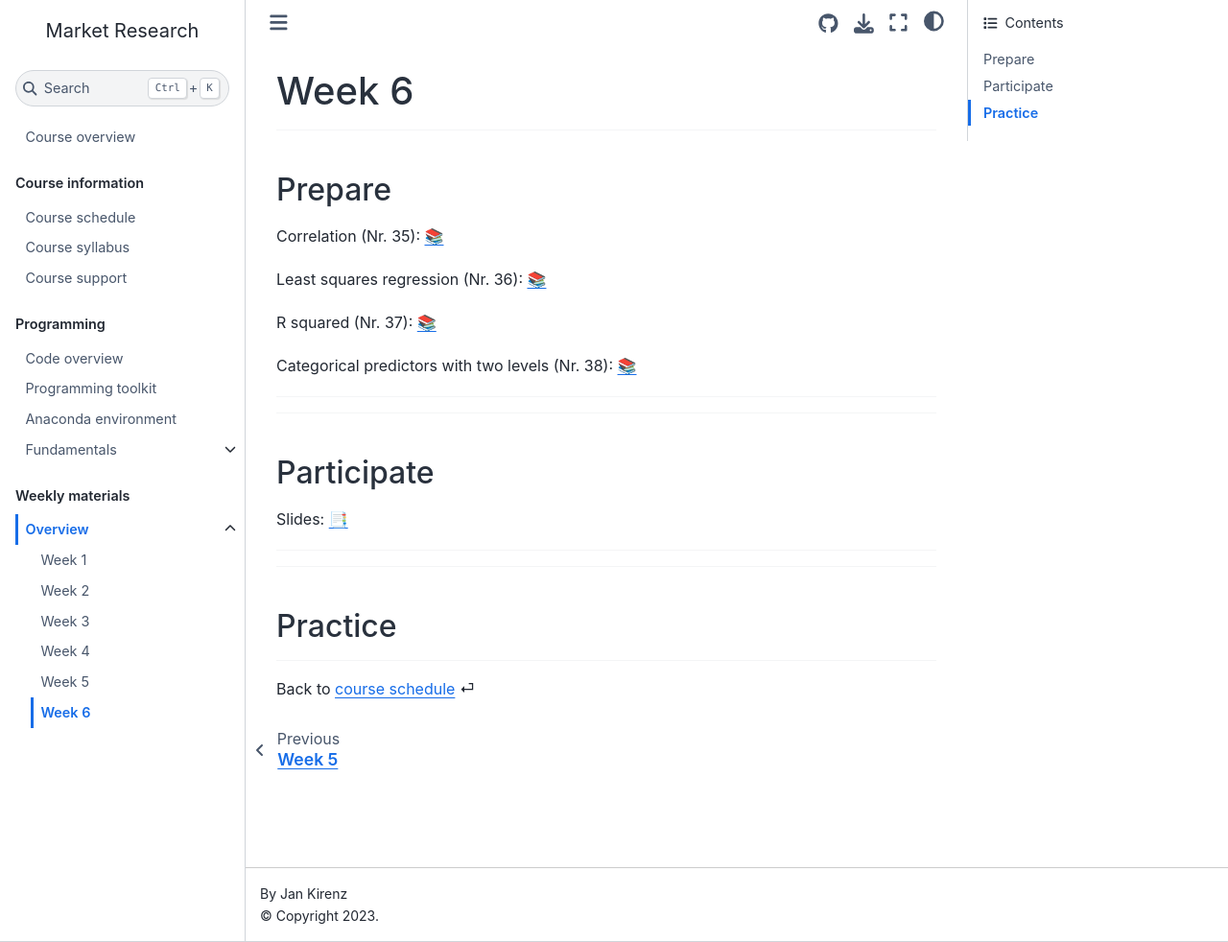
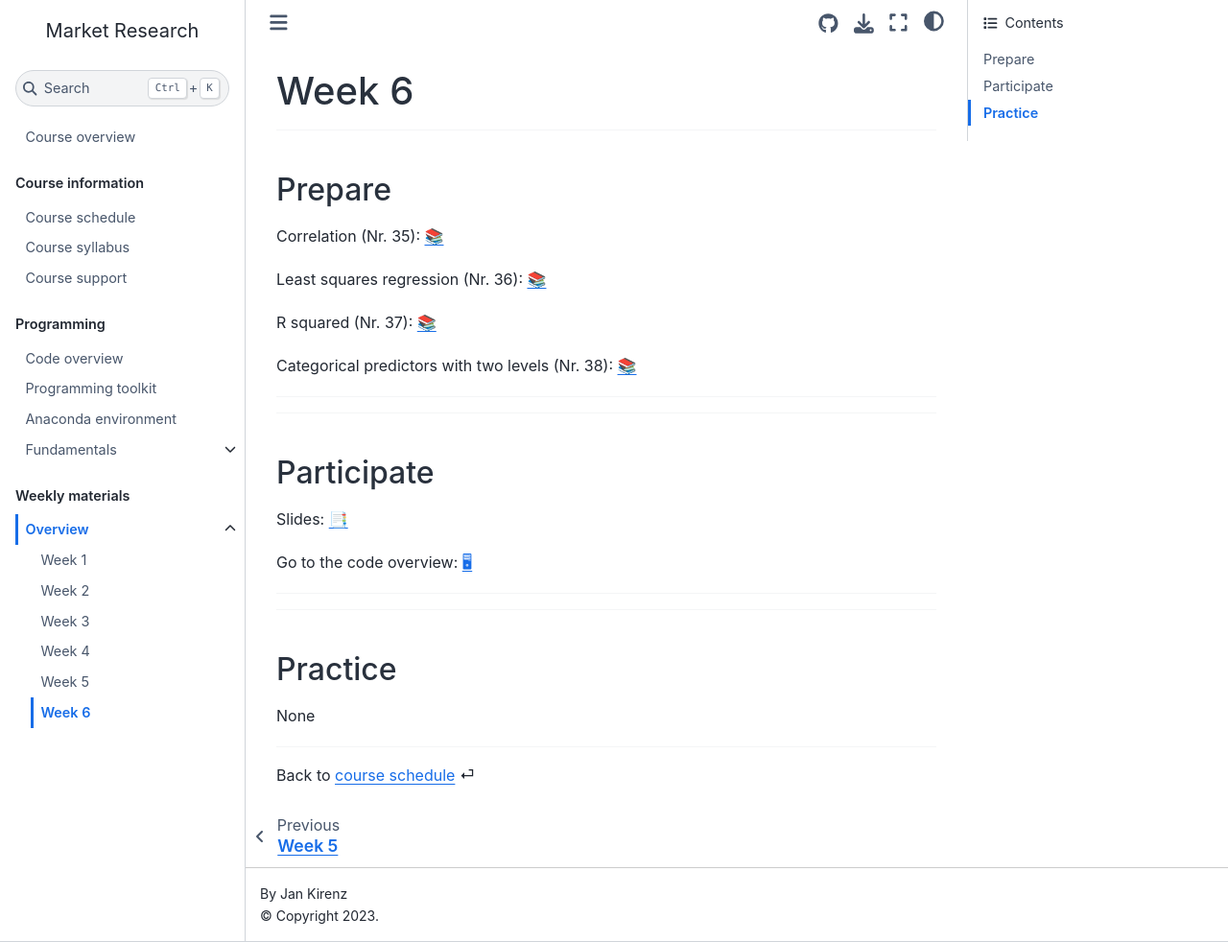
Before and after one commit to mr-ws22/website, a Jupyter Book: the page built from weeks/week6.md, in a window 1280 px wide and 982 px high. Shown: the whole window at 96% size. Built offline with Jupyter Book 1.0.4 settings and Sphinx 7.4.7 and the Sphinx Book theme 1.1.4, drawn with Linux system fonts in a browser that asks for light colours; comment, search, counter and statistics services are not loaded.

```diff
--- a/weeks/week6.md
+++ b/weeks/week6.md
@@ -27,6 +27,8 @@
 
 Slides: [📑](https://drive.google.com/file/d/10DuEFUE-BVH1NYf84KyXeYA1Ajdre-0I/view?usp=sharing)
 
+Go to the code overview: [🖥](../code/code-overview.md)
+
 
 
 ---
@@ -39,6 +41,8 @@
 
 
 
+None
+
 
 
 ---
```
Also changed, not shown: 1 other file.
